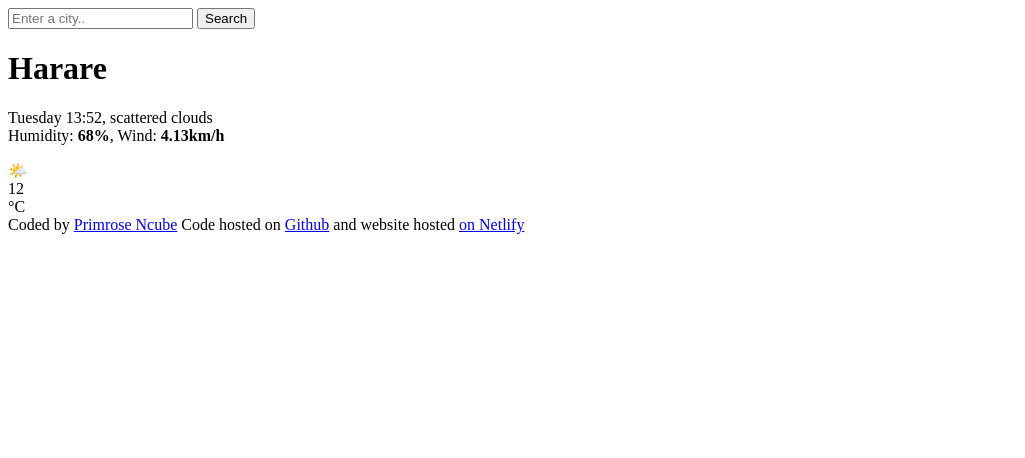
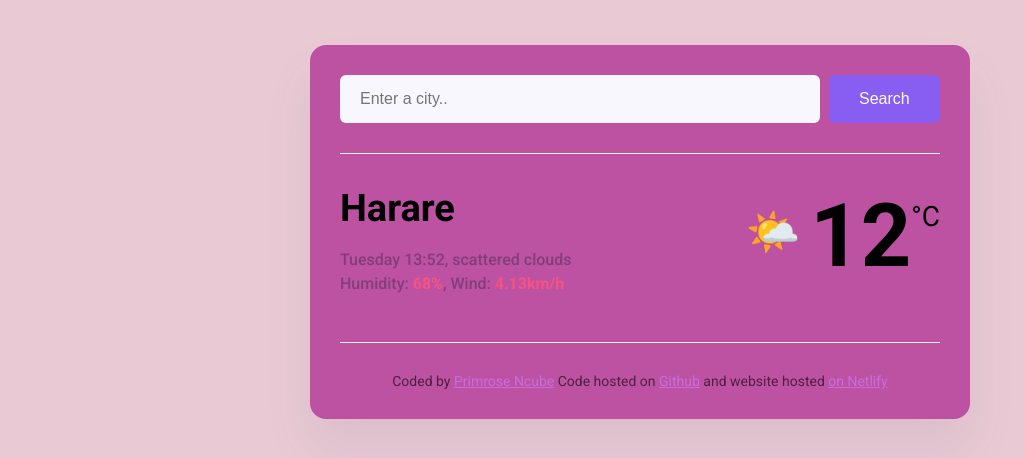
Before and after one commit to Primmy87/Meine-Wetter-App, a plain HTML site: page index.html in a window 1280 px wide. Shown: the whole page, without its empty margins (0-1025 px from the left). Drawn offline with Linux system fonts and the light colour scheme.

Commit message:
moved style .css inside src folder

```diff
--- a/index.html
+++ b/index.html
@@ -3,6 +3,13 @@
 <head>
     <meta charset="UTF-8">
     <meta name="viewport" content="width=device-width, initial-scale=1.0">
+    <link rel="preconnect" href="https://fonts.googleapis.com" />
+    <link rel="preconnect" href="https://fonts.gstatic.com" crossorigin />
+    <link
+      href="https://fonts.googleapis.com/css2?family=Roboto:ital,wght@0,100;0,300;0,400;0,500;0,700;0,900;1,100;1,300;1,400;1,500;1,700;1,900&display=swap"
+      rel="stylesheet"
+    />
+    <link rel="stylesheet" href="src/style.css" />
     <title>Meine-Wetter-App</title>
 </head>
 <body>
--- /dev/null
+++ b/src/style.css
@@ -0,0 +1,95 @@
+body {
+    background-color: #e9cad4;
+    font-family: "Roboto", sans-serif;
+  }
+
+  a {
+    color: #c66ee0;
+  }
+
+  .weather-app {
+    background: rgb(189, 82, 162);
+    max-width: 600px;
+    margin: 45px auto;
+    box-shadow: 0 30px 50px rgba(65, 50, 100, 0.08);
+    border-radius: 16px;
+    padding: 30px;
+  }
+
+  header {
+    border-bottom: 1px solid #f9f7fe;
+    padding: 0 0 30px 0;
+  }
+
+  .search-form-input {
+    background-color: #f9f7fe;
+    border: none;
+    border-radius: 6px;
+    width: 80%;
+    font-size: 16px;
+    padding: 15px 20px;
+  }
+
+  .search-form-button {
+    background: #885df1;
+    padding: 15px 30px;
+    border: none;
+    font-size: 16px;
+    margin-left: 5px;
+    border-radius: 6px;
+    color: white;
+  }
+
+  main {
+    padding: 30px 0;
+  }
+
+  .weather-app-data {
+    display: flex;
+    justify-content: space-between;
+  }
+
+  .weather-app-city {
+    margin: 0;
+    font-size: 38px;
+    line-height: 48px;
+  }
+
+  .weather-app-details {
+    font-size: 16px;
+    color: rgba(39, 33, 66, 0.4);
+    line-height: 24px;
+    font-weight: 500;
+  }
+
+  .weather-app-details strong {
+    color: #f65282;
+  }
+
+  .weather-app-temperature-container {
+    display: flex;
+  }
+
+  .weather-app-icon {
+    font-size: 44px;
+    margin-top: 22px;
+  }
+
+  .weather-app-temperature {
+    font-size: 88px;
+    margin-left: 10px;
+    font-weight: bold;
+  }
+
+  .weather-app-unit {
+    margin-top: 16px;
+    font-size: 28px;
+  }
+
+  footer {
+    border-top: 1px solid #f9f7fe;
+    padding: 30px 0 0 0;
+    text-align: center;
+    font-size: 14px;
+    color: rgba(0, 0, 0, 0.6);
+  }
```
Also changed, not shown: style.css (deleted).
